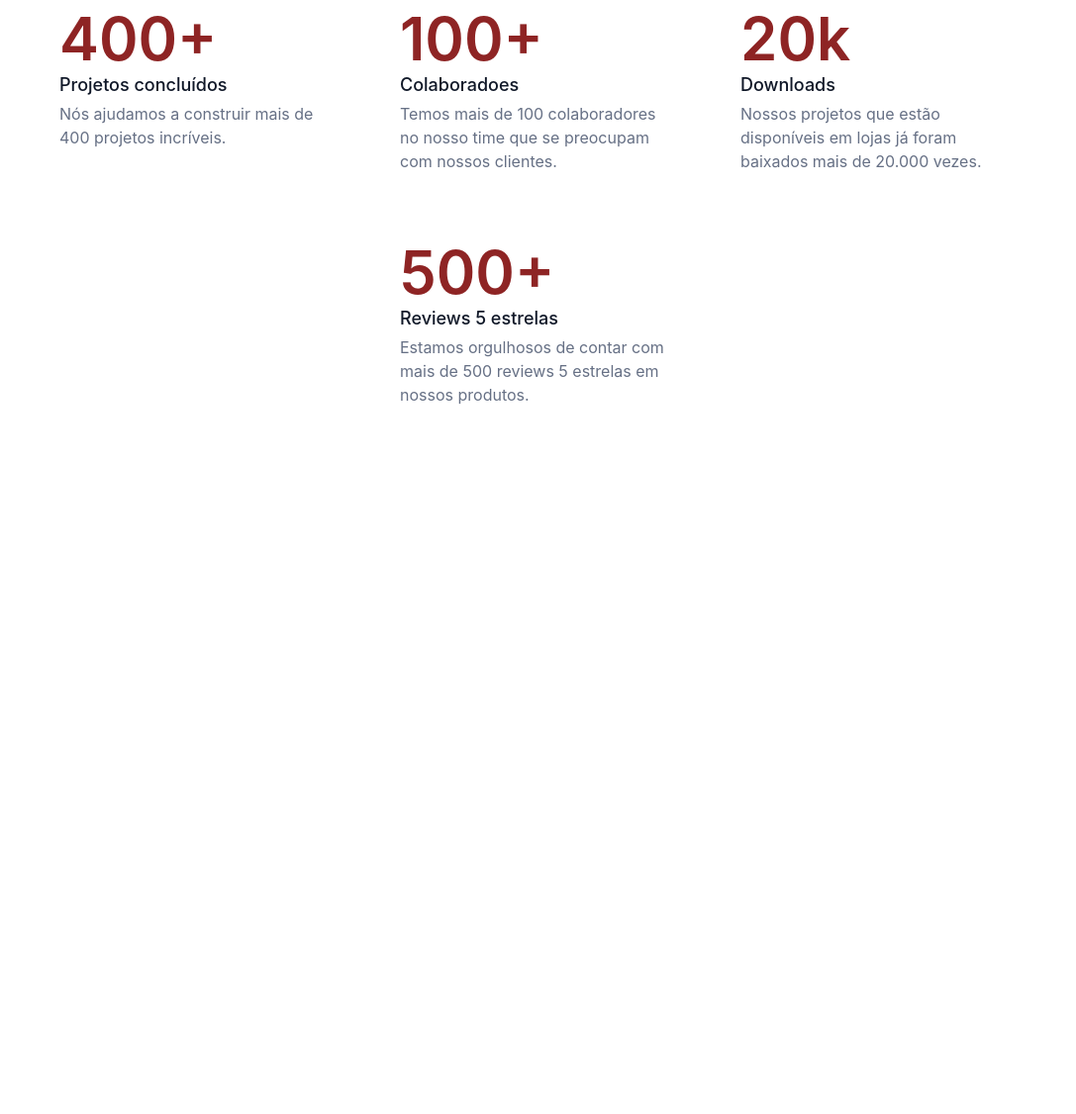
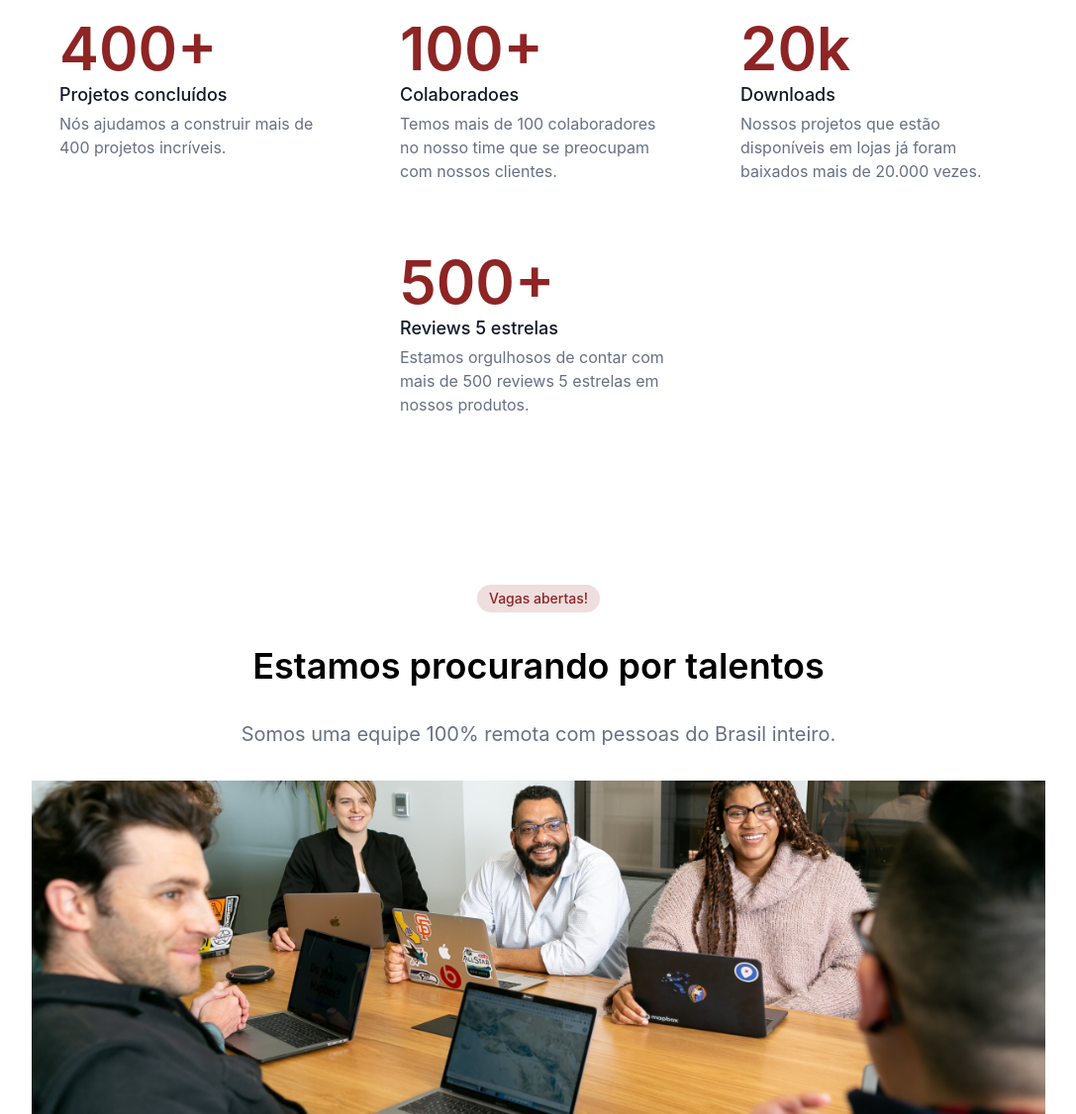
Before and after one commit to BrunoVesp/7days-of-code, a plain HTML site: page index.html in a window 1280 px wide. Shown: the part 504-1630 px from the top of the page at 99% size, without its empty margins (96-1183 px from the left). Before the commit the page ends 915 px from the top, so only its background shows below. Drawn offline with Linux system fonts and the light colour scheme.

Commit message:
implementação da seção vagas

```diff
--- a/index.html
+++ b/index.html
@@ -30,6 +30,7 @@
             <p>Nós focamos nos detalhes de tudo que fazemos. Tudo para ajudar as empresas de todo o mundo a se concentrarem naquilo que é realmente importante para elas.</p>
         </section>
     </header>
+
     <section class="metricas">
         <div>
             <h1>400+</h1>
@@ -52,5 +53,12 @@
             <p>Estamos orgulhosos de contar com mais de 500 reviews 5 estrelas em nossos produtos.</p>
         </div>
     </section>
+
+    <section class="talentos">
+        <span>Vagas abertas!</span>
+        <h2>Estamos procurando por talentos</h2>
+        <p>Somos uma equipe 100% remota com pessoas do Brasil inteiro.</p>
+        <img src="src/imagens/reuniao.png" alt="Reunião">
+    </section>
 </body>
 </html>
--- a/src/estilos/style.css
+++ b/src/estilos/style.css
@@ -2,6 +2,7 @@
 
 :root {
     --marrom-principal: #8E2424;
+    --marrom-transparente: rgba(142, 36, 36, 0.15);
     --cor-paragrafo: #667085;
 }
 
@@ -74,6 +75,8 @@ header .cabecalho {
     align-items: center;
     justify-content: center;
     gap: 2rem;
+    text-align: center;
+    padding: 10px;
 }
 
 header .cabecalho span {
@@ -97,6 +100,8 @@ header .cabecalho p {
     justify-content: center;
     gap: 64px;
     flex-wrap: wrap;
+    margin-bottom: 160px;
+    padding: 10px;
 }
 
 .metricas div {
@@ -123,3 +128,38 @@ header .cabecalho p {
     font-size: 16px;
     line-height: 24px;
 }
+
+.talentos {
+    display: flex;
+    flex-direction: column;
+    justify-content: center;
+    align-items: center;
+    gap: 32px;
+}
+
+.talentos span {
+    font-weight: 500;
+    font-size: 14px;
+    line-height: 20px;
+    color: var(--marrom-principal);
+    background-color: var(--marrom-transparente);
+    padding: 4px 12px;
+    border-radius: 16px;
+}
+
+.talentos h2 {
+    font-weight: 600;
+    font-size: 36px;
+    line-height: 44px;
+}
+
+.talentos p {
+    font-weight: 400;
+    font-size: 20px;
+    line-height: 30px;
+    color: var(--cor-paragrafo);
+}
+
+.talentos img {
+    width: 80%;
+}
```
Also changed, not shown: src/imagens/reuniao.png (added).
